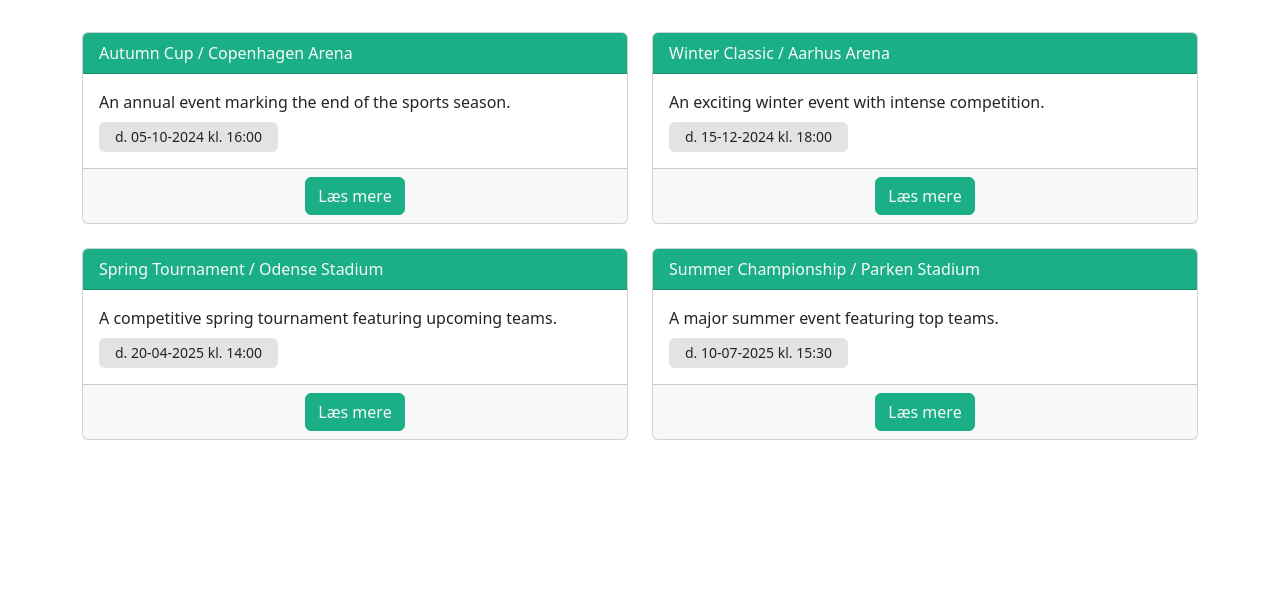
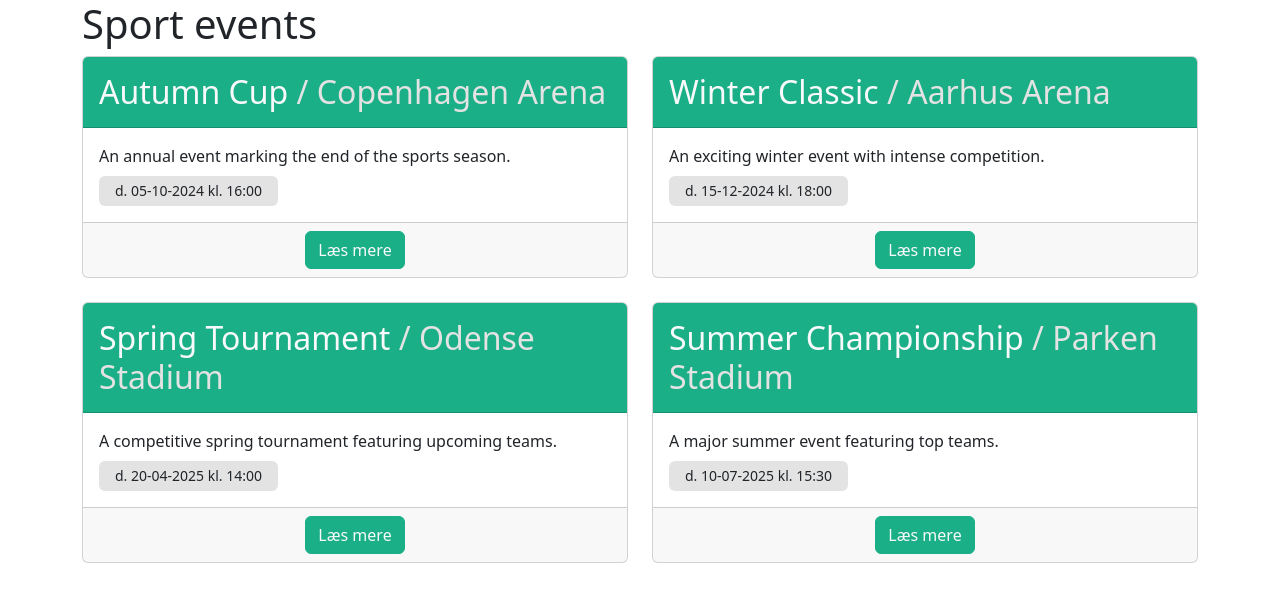
Before and after one commit to kire-zealand/sportbase, a PHP site: page / in a window 1280 px wide. Shown: the top 602 px of the page. Run offline with PHP 8.4, Linux system fonts and the light colour scheme; data comes from the database, SQL or seed files in the repository; style sheets or scripts are compiled from the project's sources; some libraries are stand-ins or nearby versions.

Commit message:
Add header and style improvements for sport events cards
Inserted a "Sport events" header above the events list for better clarity. Enhanced the card header by adding padding and adjusting the event name to be more noticeable with a new h2 tag and inline styling.

```diff
--- a/index.php
+++ b/index.php
@@ -20,23 +20,24 @@ require "settings/init.php";
 
 <body>
     <div class="container">
-        <div class="row g-4 mt-2">
+        <h1>Sport events</h1>
+        <div class="row g-4">
             <?php
             $sportEvents = $db->sql("SELECT * FROM events ORDER BY evenDateTime ASC");
             foreach($sportEvents as $sportEvent) {
                 ?>
                 <div class="col-12 col-md-6">
                     <div class="card w-100">
-                        <div class="card-header bg-primary text-light">
+                        <div class="card-header bg-primary text-light py-3">
                             <?php
-                            echo $sportEvent->evenName . " / " . $sportEvent->evenLocation;
+                            echo "<h2 class='m-0'>".$sportEvent->evenName . "<span class='text-secondary'> / " . $sportEvent->evenLocation . "</span></h2>";
                             ?>
                         </div>
                         <div class="card-body">
                             <?php
                             echo $sportEvent->evenDescription;
 
-                            echo "<div class='mt-2'><div class='badge bg-secondary fw-light py-2 px-3 text-dark' style='font-size: 14px;'>".date('\d. d-m-Y \k\l. H:i', strtotime($sportEvent->evenDateTime)) . "</div></div>";
+                            echo "<div class='mt-2'><div class='badge bg-secondary fw-light py-2 px-3 text-dark' style='font-size: 14px;'>" . date('\d. d-m-Y \k\l. H:i', strtotime($sportEvent->evenDateTime)) . "</div></div>";
                             ?>
                         </div>
                         <div class="card-footer text-muted text-center">
```
